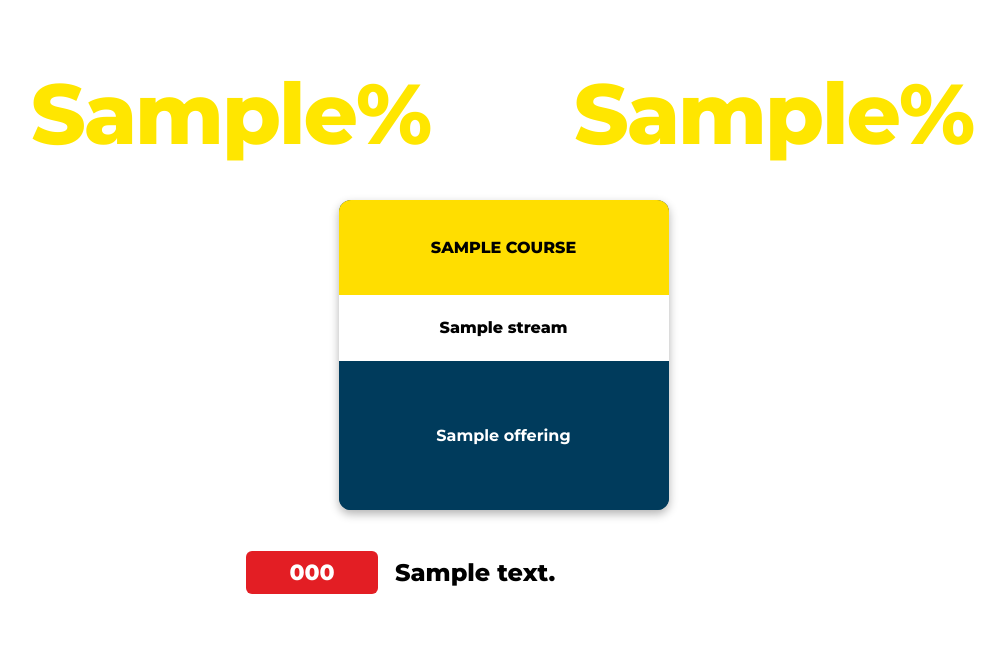
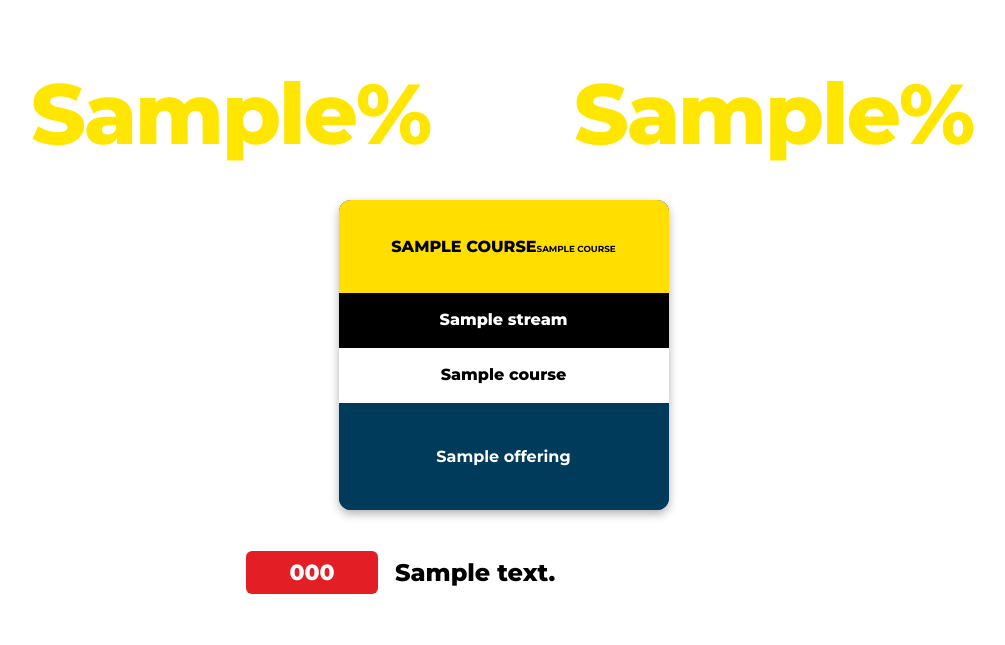
Before and after one commit to edutapflow/edutap-salesgraphics, a Python web app: template templates/community_template.html in a window 1280 px wide. Shown: the part 435-1080 px from the top of the page, without its empty margins (36-1041 px from the left). Run offline with Jinja, Linux system fonts and the light colour scheme; the template is opened without the code that fills it: most values are stand-ins (such as "Sample title", 1, 10 or a date in 2020); some libraries are stand-ins or nearby versions.

Commit message:
Update community_template.html

```diff
--- a/templates/community_template.html
+++ b/templates/community_template.html
@@ -6,23 +6,17 @@
     <script src="https://cdnjs.cloudflare.com/ajax/libs/textfit/2.4.0/textFit.min.js"></script>
     <style>
         @page { margin: 0; }
-
         * { box-sizing: border-box; margin: 0; padding: 0; -webkit-print-color-adjust: exact !important; print-color-adjust: exact !important; }
-
         html, body {
             width: 1080px !important; height: 1080px !important;
             margin: 0 !important; padding: 0 !important; overflow: visible !important;
-            font-family: 'Montserrat', sans-serif;
-            background: transparent !important;
+            font-family: 'Montserrat', sans-serif; background: transparent !important;
             position: absolute !important; top: 0 !important; left: 0 !important;
         }
-
         .canvas {
             position: absolute !important; top: 0 !important; left: 0 !important;
-            width: 1080px !important; height: 1080px !important;
-            background: transparent !important;
+            width: 1080px !important; height: 1080px !important; background: transparent !important;
         }
-
         .text-area { position: absolute; display: flex; align-items: center; justify-content: center; font-weight: 800; color: #FFE600; z-index: 9999; }
 
         {% if data.discount_type == "Flat" %}
@@ -32,31 +26,18 @@
         .add-split { left: 685px; top: 497px; width: 249px; height: 103px; font-size: 85px; letter-spacing: -2px;}
         {% endif %}
 
-        /* RESTORED: Footer is locked back to original 986px */
-        .coupon-code {
-            left: 282px; top: 986px; width: 132px; height: 43px;
-            font-size: 22px !important; color: #FFFFFF !important;
-            background-color: #E31E24 !important; border-radius: 6px;
-        }
+        .coupon-code { left: 282px; top: 986px; width: 132px; height: 43px; font-size: 22px !important; color: #FFFFFF !important; background-color: #E31E24 !important; border-radius: 6px; }
+        .validity { left: 421px; top: 986px; width: 630px; height: 43px; font-size: 24px !important; color: #000000 !important; background-color: #FFFFFF !important; justify-content: flex-start; padding-left: 10px; }
 
-        .validity {
-            left: 421px; top: 986px; width: 630px; height: 43px;
-            font-size: 24px !important; color: #000000 !important;
-            background-color: #FFFFFF !important;
-            justify-content: flex-start; padding-left: 10px;
-        }
-
-        /* THE SQUEEZE: Top pushed down to 635px, height shrunk to 310px to create gaps natively */
         .course-container { position: absolute; left: 17px; top: 635px; width: 1045px; height: 310px; display: flex; flex-wrap: wrap; justify-content: center; align-content: center; gap: 15px; }
         .course-box { display: flex; flex-direction: column; border-radius: 12px; overflow: hidden; width: {% if data.courses|length > 3 %}calc(33.333% - 15px){% else %}calc(1045px / {{ data.courses|length }} - 15px){% endif %}; max-width: 330px; height: {% if data.courses|length > 3 %}160px{% else %}100%{% endif %}; box-shadow: 0px 4px 10px rgba(0,0,0,0.3); background-color: #003B5C; }
 
         .strip-container { width: 100%; display: flex; align-items: center; justify-content: center; padding: 4px; text-align: center; font-weight: 800; line-height: 1.1; }
-        .yellow-strip { background-color: #FFDE00; color: #000000; flex: 1.5; text-transform: uppercase; }
+
+        .yellow-strip { background-color: #FFDE00; color: #000000; flex: 1.8; text-transform: uppercase; }
         .black-strip { background-color: #000000; color: #FFFFFF; flex: 1; }
         .white-strip { background-color: #FFFFFF; color: #000000; flex: 1; }
-
-        /* Retained the padding fix so text doesn't cut */
-        .blue-offer-box { background-color: #003B5C; color: #FFFFFF; flex: 2.5; width: 100%; padding: 2px 6px; display: flex; align-items: center; justify-content: center; }
+        .blue-offer-box { background-color: #003B5C; color: #FFFFFF; flex: 2.2; width: 100%; padding: 2px 6px; display: flex; align-items: center; justify-content: center; }
         .fit-text { width: 100%; height: 100%; display: flex; align-items: center; justify-content: center; text-align: center;}
     </style>
 </head>
@@ -74,62 +55,49 @@
 
         <div class="course-container">
             {% for course in data.courses %}
-                {% set exam_clean = course.exam | upper | replace('GRADE A/B', 'GRADE&nbsp;A/B') | replace('GRADE A', 'GRADE&nbsp;A') | replace('GRADE B', 'GRADE&nbsp;B') %}
                 <div class="course-box">
-                    {% if course.exam and course.stream and course.subject %}
-                        <div class="strip-container yellow-strip"><div class="fit-text title">{{ exam_clean | safe }}</div></div>
-                        <div class="strip-container black-strip"><div class="fit-text sub">{{ course.stream }}</div></div>
-                        <div class="strip-container white-strip"><div class="fit-text sub">{{ course.subject }}</div></div>
-                    {% elif course.exam and course.subject and not course.stream %}
-                        <div class="strip-container yellow-strip"><div class="fit-text title">{{ exam_clean | safe }}</div></div>
-                        <div class="strip-container white-strip"><div class="fit-text sub">{{ course.subject }}</div></div>
-                    {% elif course.exam and course.stream and not course.subject %}
-                        <div class="strip-container yellow-strip"><div class="fit-text title">{{ exam_clean | safe }}</div></div>
-                        <div class="strip-container white-strip"><div class="fit-text sub">{{ course.stream }}</div></div>
-                    {% elif course.exam and not course.stream and not course.subject %}
-                        <div class="strip-container yellow-strip"><div class="fit-text title">{{ exam_clean | safe }}</div></div>
-                    {% elif not course.exam and course.subject and course.stream %}
-                        <div class="strip-container yellow-strip"><div class="fit-text title">{{ course.subject }}</div></div>
-                        <div class="strip-container white-strip"><div class="fit-text sub">{{ course.stream }}</div></div>
-                    {% elif not course.exam and course.subject and not course.stream %}
-                        <div class="strip-container yellow-strip"><div class="fit-text title">{{ course.subject }}</div></div>
-                    {% elif not course.exam and not course.subject and course.stream %}
-                        <div class="strip-container yellow-strip"><div class="fit-text title">{{ course.stream }}</div></div>
+                    {% if course.main_title %}
+                    <div class="strip-container yellow-strip">
+                        <div class="fit-text title">
+                            {{ course.main_title | safe | upper | replace('GRADE A/B', 'GRADE&nbsp;A/B') | replace('GRADE A', 'GRADE&nbsp;A') | replace('GRADE B', 'GRADE&nbsp;B') }}
+                            {% if course.sub_title %}
+                                <br><span style="font-size: 0.55em; line-height: 1.1; display: block; margin-top: 5px; font-weight: 700;">{{ course.sub_title | safe | upper }}</span>
+                            {% endif %}
+                        </div>
+                    </div>
                     {% endif %}
+
+                    {% if course.stream %}
+                    <div class="strip-container black-strip"><div class="fit-text sub">{{ course.stream }}</div></div>
+                    {% endif %}
+
+                    {% if course.subject %}
+                    <div class="strip-container white-strip"><div class="fit-text sub">{{ course.subject }}</div></div>
+                    {% endif %}
+
                     <div class="blue-offer-box"><div class="fit-text offer">{{ course.offerings|join(', ') }}</div></div>
                 </div>
             {% endfor %}
         </div>
-
-        <div style="position: absolute; bottom: 0; right: 0; width: 1px; height: 1px; background: rgba(0,0,0,0.01);"></div>
     </div>
-
     <script>
         document.addEventListener("DOMContentLoaded", function() {
-            // 1. Run text sizing normally
-            textFit(document.getElementsByClassName('title'), {multiLine: true, maxFontSize: 45, minFontSize: 16});
+            textFit(document.getElementsByClassName('title'), {multiLine: true, maxFontSize: 45, minFontSize: 14});
             textFit(document.getElementsByClassName('sub'), {multiLine: true, maxFontSize: 28, minFontSize: 12});
-
-            // Retained ceiling fix for "Series"
             textFit(document.getElementsByClassName('offer'), {multiLine: true, maxFontSize: 22, minFontSize: 12});
 
-            // 2. Uniformity Logic: Find the smallest size and force all peers to match it
             function equalizeSizes(targetClass) {
                 var nodes = document.querySelectorAll('.' + targetClass + ' .textFitted');
                 if (nodes.length <= 1) return;
-
                 var minPx = 999;
                 nodes.forEach(function(node) {
                     var size = parseFloat(window.getComputedStyle(node).fontSize);
                     if (size < minPx) { minPx = size; }
                 });
-
                 nodes.forEach(function(node) {
                     node.style.fontSize = minPx + 'px';
                 });
             }
-
-            // 3. Execute symmetry script across all strips
             equalizeSizes('title');
             equalizeSizes('sub');
             equalizeSizes('offer');
```
